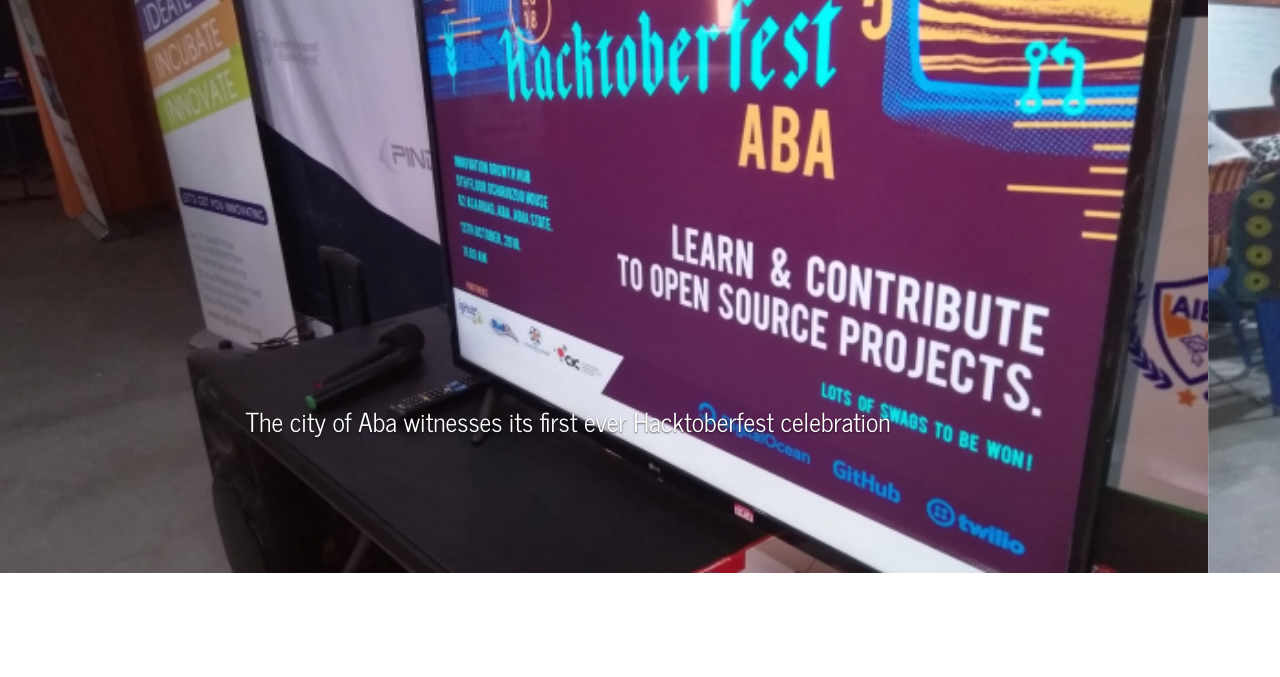
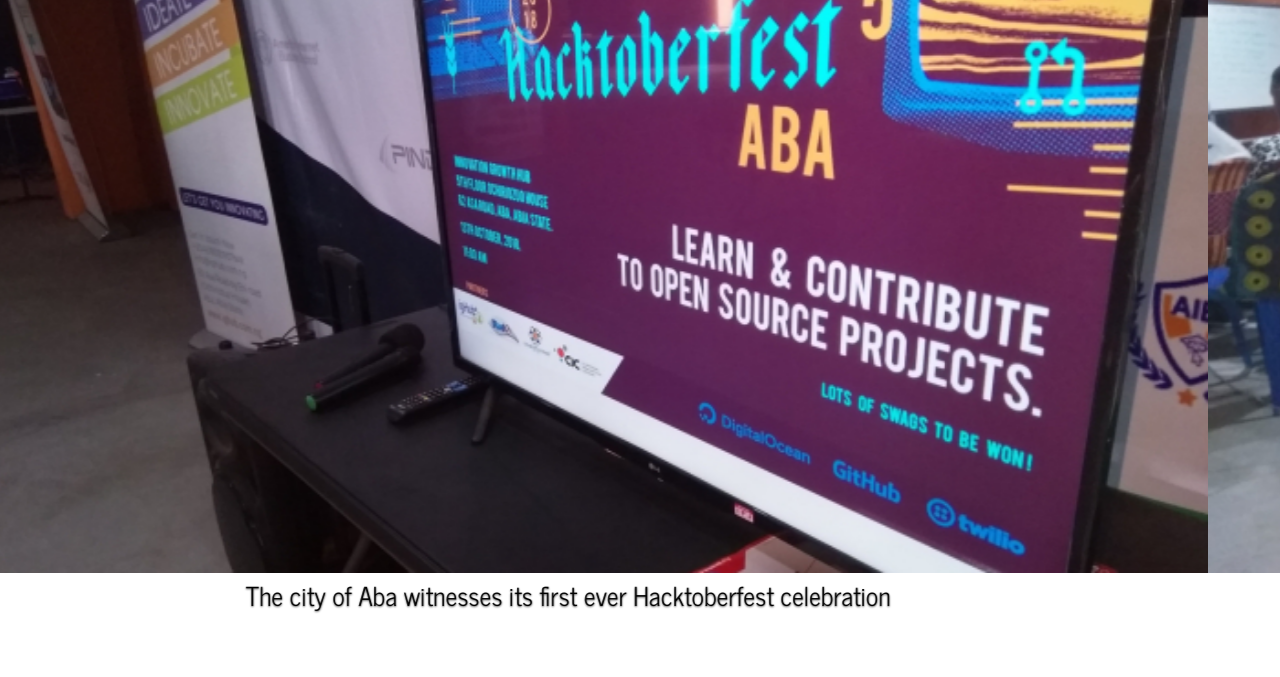
Before and after one commit to HacktoberfestinAba/HacktoberfestinAba.github.io, a plain HTML site: page index.html in a window 1280 px wide. Shown: the part 123-800 px from the top of the page. Drawn offline with nearby package versions, Linux system fonts and the light colour scheme.

Commit message:
Updated carousel height rule, figure.item position rules for caption, color changed

```diff
--- a/css/style.css
+++ b/css/style.css
@@ -103,6 +103,17 @@
 
 .carousel-inner {
 	text-align: center;
+	padding-bottom: 45px;
+}
+
+figure.item {
+	position: relative;
+}
+
+figure.item .carousel-caption {
+	position: absolute;
+	bottom: -70px;
+	color: black;
 }
 
 .carousel .item > img {
```
